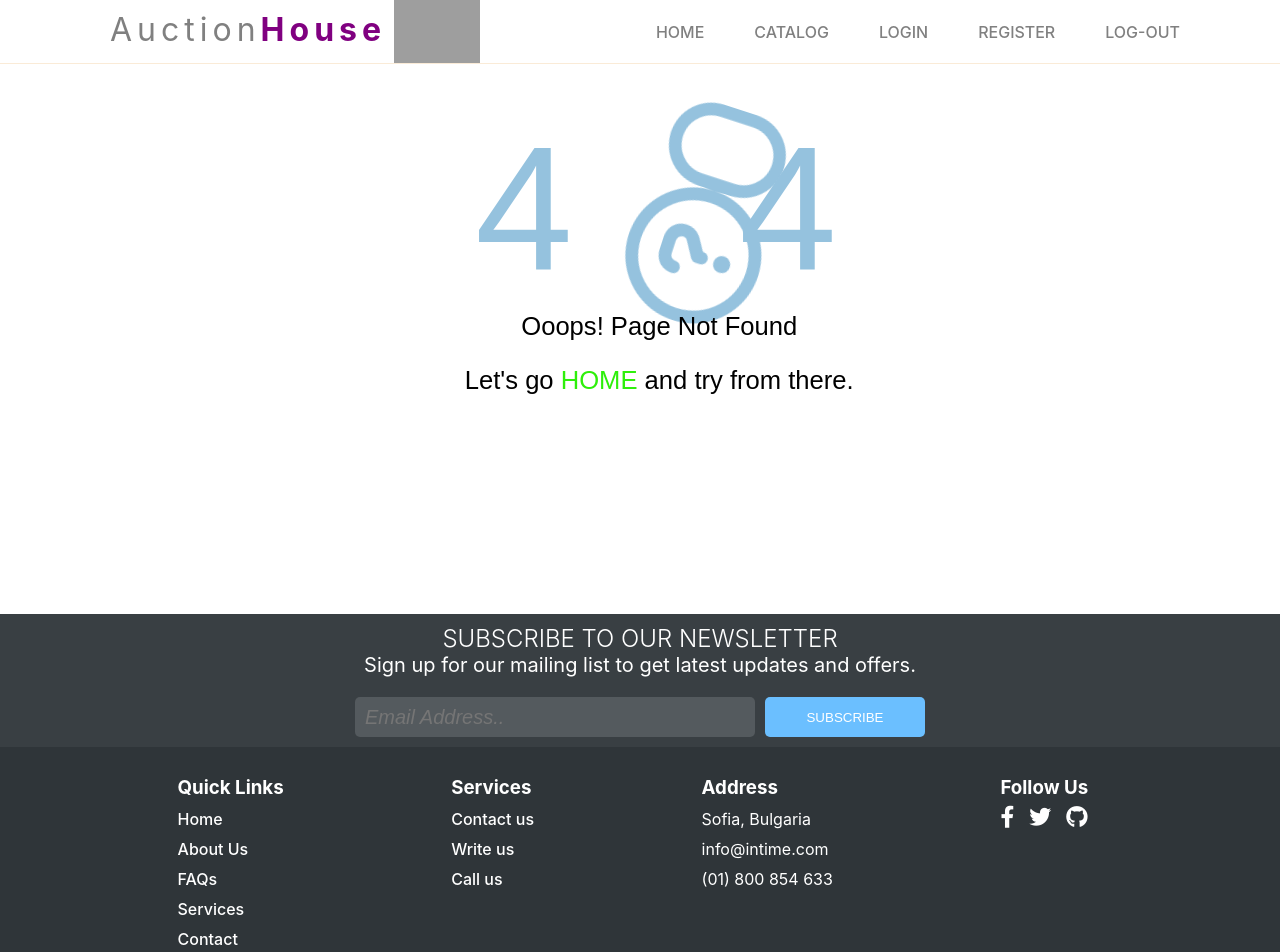
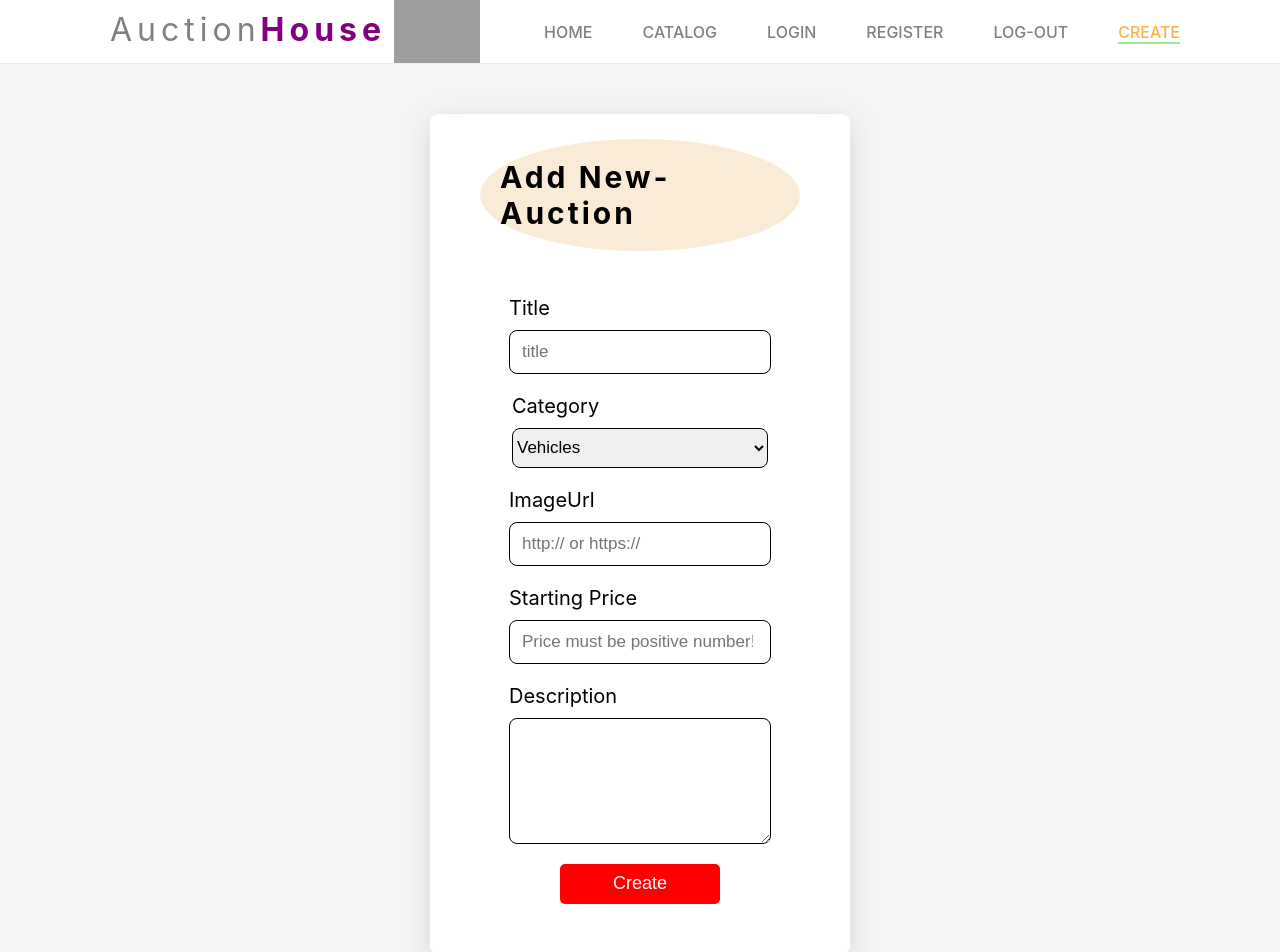
Before and after one commit to HristoYonkov/Auction-House-ExamProject, a React (Create React App) app in the folder Auction-House/auction-house/: page /create in a window 1280 px wide. Shown: the top 952 px of the page. Built offline with nearby package versions, Linux system fonts and the light colour scheme; grey boxes are pictures that could not be loaded.

Commit message:
edit form html and css added

```diff
--- a/Auction-House/auction-house/src/App.js
+++ b/Auction-House/auction-house/src/App.js
@@ -10,6 +10,8 @@ import { Login } from './components/Login/Login';
 import { Register } from './components/Register/Register';
 import { NotFound } from './components/404/NotFound';
 import { Details } from './components/Details/Details';
+import { Create } from './components/Create/Create';
+import { Edit } from './components/Edit/Edit';
 
 
 function App() {
@@ -21,6 +23,8 @@ function App() {
                 <Routes>
                     <Route path='/' element={<Home />} />
                     <Route path='/catalog' element={<Catalog />} />
+                    <Route path='/create' element={<Create />} />
+                    <Route path='/edit' element={<Edit />} />
                     <Route path='/login' element={<Login />} />
                     <Route path='/register' element={<Register />} />
                     <Route path='/details' element={<Details />} />
--- /dev/null
+++ b/Auction-House/auction-house/src/components/Create/Create.css
@@ -0,0 +1,81 @@
+.create {
+    display: flex;
+    justify-content: center;
+    background-color: whitesmoke;
+}
+.create-form h1 {
+    letter-spacing: 3px;
+    font-size: 30px;
+    background-color: antiquewhite;
+    border-radius: 50%;
+    padding: 20px;
+}
+
+.create-form {
+    display: flex;
+    flex-direction: column;
+    justify-content: center;
+    gap: 20px;
+    width: 25%;
+    align-items: center;
+    padding: 0px 50px 50px 50px;
+    margin: 50px 50px 200px;
+    border-radius: 8px;
+    box-shadow: rgba(100, 100, 111, 0.2) 0px 7px 29px 0px;
+    background-color: white;
+}
+
+.create-input-wrapper {
+    display: flex;
+    flex-direction: column;
+    align-self: center;
+    max-width: min-content;
+}
+.create-input-wrapper label {
+    margin-bottom: 10px;
+    font-size: 20px;
+    color: black;
+}
+.create-input-wrapper input {
+    all: revert;
+    border-radius: 8px;
+    height: 5vh;
+    width: 20vw;
+    border: 1px solid;
+    font-size: 17px;
+}
+.create-input-wrapper select {
+    all: revert;
+    border-radius: 8px;
+    height: 5vh;
+    width: 20vw;
+    border: 1px solid;
+    font-size: 17px;
+}
+.create-input-wrapper textarea {
+    all: revert;
+    border-radius: 8px;
+    height: 15vh;
+    width: 20vw;
+    border: 1px solid;
+    font-size: 17px;
+}
+.err-msg {
+    color: red;
+    margin: 0;
+}
+
+.create-form button:hover {
+    background-color: green;
+}
+.create-form button {
+    padding: 0;
+    color: white;
+    border-radius: 5px;
+    border: none;
+    height: 40px;
+    width: 160px;
+    background-color: red;
+    font-size: 18px;
+    cursor: pointer;
+}
--- /dev/null
+++ b/Auction-House/auction-house/src/components/Create/Create.js
@@ -0,0 +1,95 @@
+import './Create.css'
+
+export const Create = () => {
+
+
+    return (
+        <section className="create">
+
+            <form className='create-form'>
+                <h1>Add New-Auction</h1>
+
+                <div className='create-input-wrapper'>
+                    <label htmlFor="username">Title</label>
+                    <input
+                        type="text" name="title"
+                        id='title'
+                        placeholder='title'
+                    // value={formData.username}
+                    // onChange={onChangeHandler}
+                    // onBlur={onBlurHandler}
+                    />
+                    {/* {formValidations.username && (
+                        <p className='err-msg'>Username must be between 2 and 10 characters long!</p>
+                    )} */}
+                </div>
+
+                <div className='create-input-wrapper'>
+                    <label htmlFor="category">Category</label>
+                    <select
+                        name="category"
+                        id="category"
+                    // value={formData.email}
+                    // onChange={onChangeHandler}
+                    // onBlur={onBlurHandler}
+                    >
+                        <option value="vehicles">Vehicles</option>
+                        <option value="computers">Computers</option>
+                        <option value="appliances">Appliances</option>
+                    </select>
+                </div>
+
+                <div className='create-input-wrapper'>
+                    <label htmlFor="imageUrl">ImageUrl</label>
+                    <input
+                        type="text"
+                        name="imgeUrl"
+                        id='imgeUrl'
+                        placeholder='http:// or https://'
+                        // value={formData.password}
+                        // onChange={onChangeHandler}
+                        // onBlur={onBlurHandler}
+                    />
+                    {/* {formValidations.password && (
+                        <p className='err-msg'>Password must be between 6 and 15 character's long!</p>
+                    )} */}
+                </div>
+
+                <div className='create-input-wrapper'>
+                    <label htmlFor="price">Starting Price</label>
+                    <input
+                        type="number"
+                        name="price"
+                        id='price'
+                        placeholder='Price must be positive number!'
+                    // value={formData.repass}
+                    // onChange={onChangeHandler}
+                    // onBlur={onBlurHandler}
+                    />
+                    {/* {formValidations.repass && (
+                        <p className='err-msg'>Password's must match!</p>
+                    )} */}
+                </div>
+
+                <div className='create-input-wrapper'>
+                    <label htmlFor="description">Description</label>
+                    <textarea
+                        name="description"
+                        id="description"
+                        cols="30" rows="10"
+                    // value={formData.repass}
+                    // onChange={onChangeHandler}
+                    // onBlur={onBlurHandler}
+                    ></textarea>
+
+                    {/* {formValidations.repass && (
+                        <p className='err-msg'>Password's must match!</p>
+                    )} */}
+                </div>
+
+                <button>Create</button>
+            </form>
+
+        </section>
+    )
+}
--- a/Auction-House/auction-house/src/components/Details/Details.js
+++ b/Auction-House/auction-house/src/components/Details/Details.js
@@ -30,7 +30,7 @@ export const Details = () => {
                     <div className='details-footer'>
                         <div className='details-button-wrapper'>
                             <button><Link to="/details">Delete</Link></button>
-                            <button><Link to="/details">Edit</Link></button>
+                            <button><Link to="/edit">Edit</Link></button>
                         </div>
                     </div>
                 </article>
--- /dev/null
+++ b/Auction-House/auction-house/src/components/Edit/Edit.js
@@ -0,0 +1,80 @@
+
+
+export const Edit = () => {
+
+
+    return (
+        <section className="edit">
+
+            <form className='edit-form'>
+                <h1>Register</h1>
+
+                <div className='edit-input-wrapper'>
+                    <label htmlFor="username">Username</label>
+                    <input
+                        type="text" name="username"
+                        id='username'
+                        placeholder='username'
+                        // value={formData.username}
+                        // onChange={onChangeHandler}
+                        // onBlur={onBlurHandler}
+                    />
+                    {/* {formValidations.username && (
+                        <p className='err-msg'>Username must be between 2 and 10 characters long!</p>
+                    )} */}
+                </div>
+
+                <div className='edit-input-wrapper'>
+                    <label htmlFor="email">Email</label>
+                    <input
+                        type="email"
+                        name="email"
+                        id='email'
+                        placeholder='email'
+                        // value={formData.email}
+                        // onChange={onChangeHandler}
+                        // onBlur={onBlurHandler}
+                    />
+                    {/* {formValidations.email && (
+                        <p className='err-msg'>Invalid E-mail!</p>
+                    )} */}
+                </div>
+
+                <div className='edit-input-wrapper'>
+                    <label htmlFor="password">Password</label>
+                    <input
+                        type="password"
+                        name="password"
+                        id='password'
+                        placeholder='password'
+                        // value={formData.password}
+                        // onChange={onChangeHandler}
+                        // onBlur={onBlurHandler}
+                    />
+                    {/* {formValidations.password && (
+                        <p className='err-msg'>Password must be between 6 and 15 character's long!</p>
+                    )} */}
+                </div>
+
+                <div className='edit-input-wrapper'>
+                    <label htmlFor="repass">Confirm Password</label>
+                    <input
+                        type="password"
+                        name="repass"
+                        id='repass'
+                        placeholder='confirm-password'
+                        // value={formData.repass}
+                        // onChange={onChangeHandler}
+                        // onBlur={onBlurHandler}
+                    />
+                    {/* {formValidations.repass && (
+                        <p className='err-msg'>Password's must match!</p>
+                    )} */}
+                </div>
+
+                <button>Edit</button>
+            </form>
+
+        </section>
+    )
+}
--- a/Auction-House/auction-house/src/components/header/Header.js
+++ b/Auction-House/auction-house/src/components/header/Header.js
@@ -28,6 +28,9 @@ export const Header = () => {
                     <li className="header-list-item">
                         <NavLink to="/logout" >LOG-OUT</NavLink>
                     </li>
+                    <li className="header-list-item">
+                        <NavLink to="/create" >CREATE</NavLink>
+                    </li>
                 </ul>
             </nav>
         </header>
```
